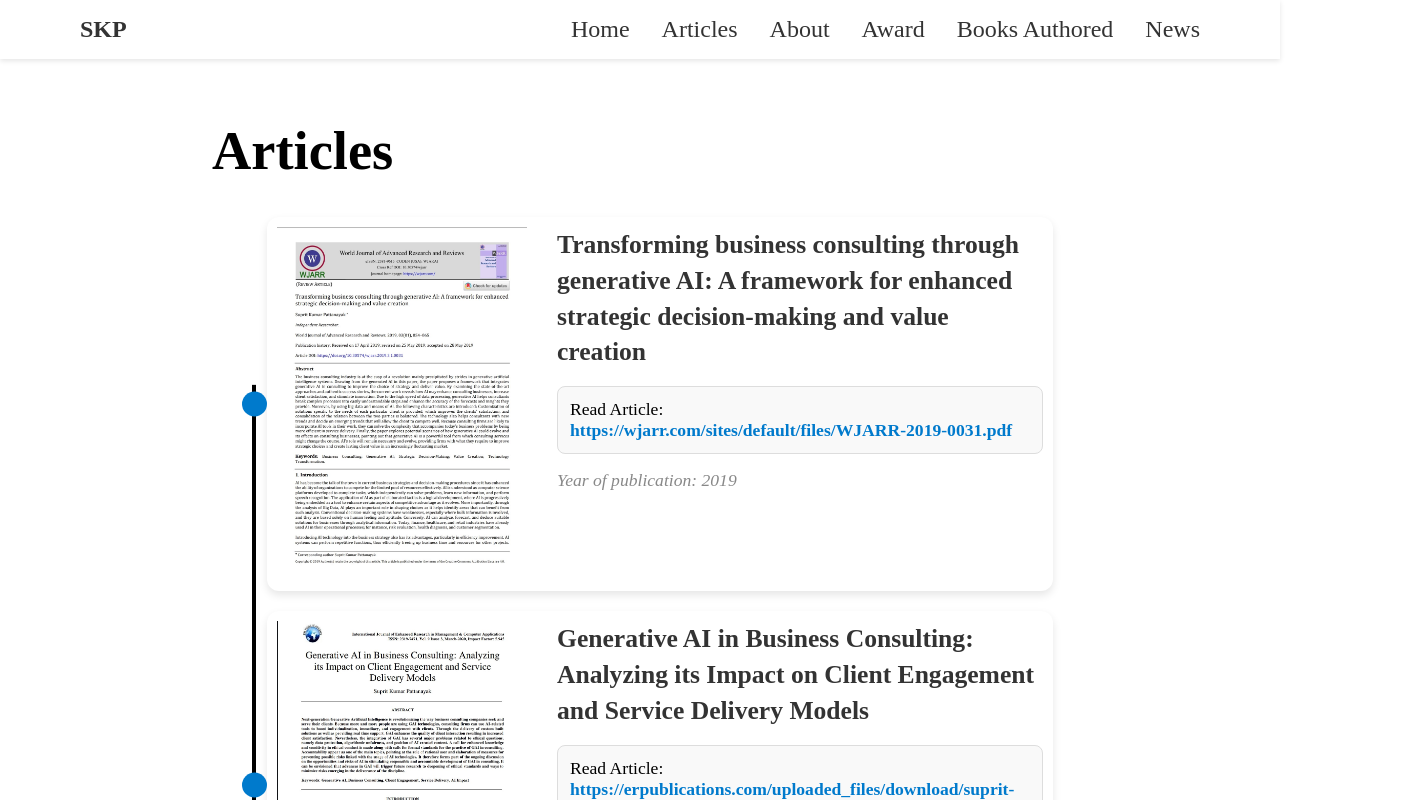
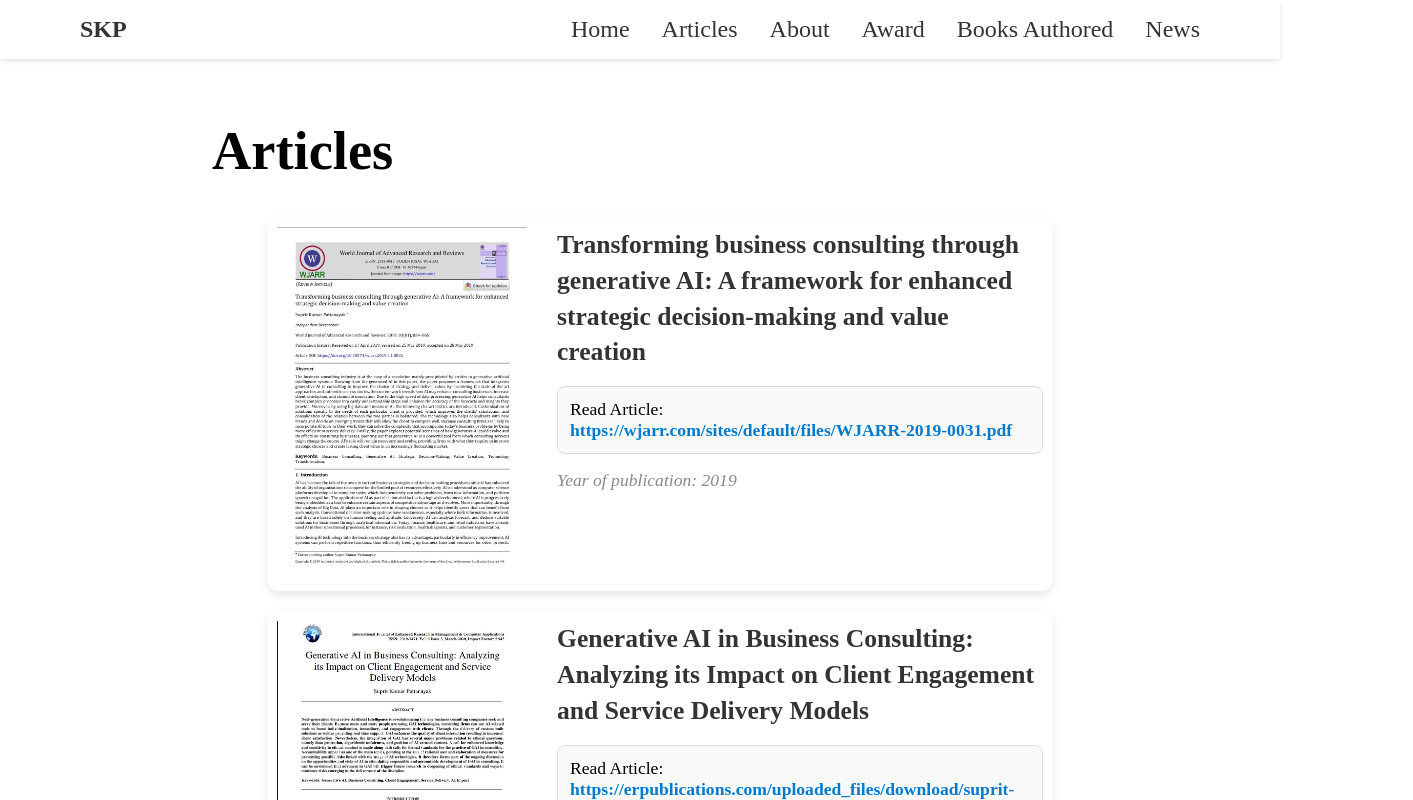
Before and after one commit to Adarsh-Agrahari/Portfolio8, a Next.js app: page /articles in a window 1280 px wide. Shown: the top 800 px of the page, 1413 px wide, since content can reach past the window. Built offline with nearby package versions, Linux system fonts and the light colour scheme.

Commit message:
Update article card

```diff
--- a/src/styles/Articles.module.css
+++ b/src/styles/Articles.module.css
@@ -23,7 +23,7 @@
 	top: 50%;
 	left: 0;
 	width: 4px;
-	height: 92%;
+	height: 0%;
 	background-color: black;
 	transform: translateY(-50%);
 }
@@ -37,6 +37,7 @@
 	box-shadow: 0 4px 8px rgba(0, 0, 0, 0.1);
 	position: relative;
 	transition: transform 0.3s ease, box-shadow 0.3s ease;
+	overflow: hidden;
 }
 
 .card:hover {
```
